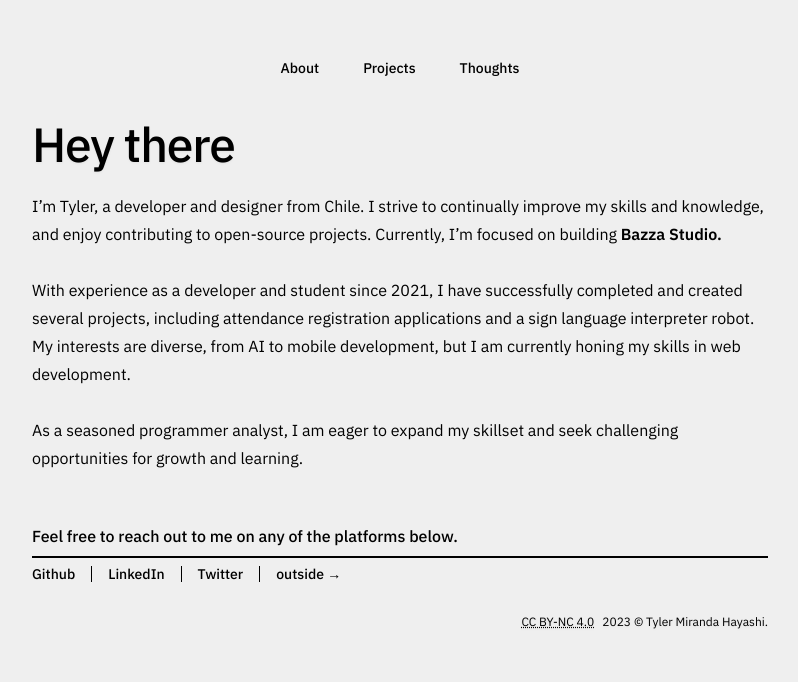
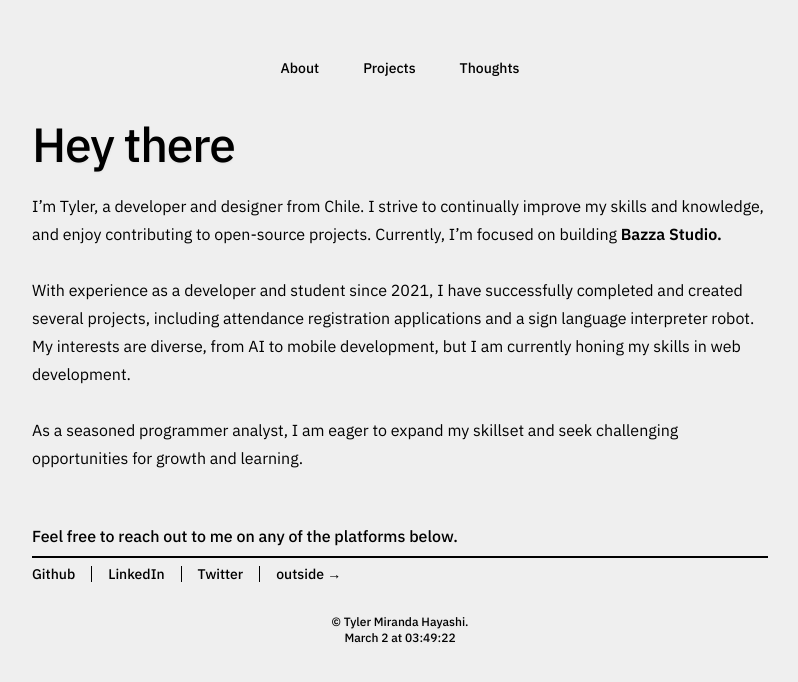
Before and after one commit to Vader-7/vw, a Next.js app: page /about in a window 1280 px wide. Shown: the top 682 px of the page, without its empty margins (240-1038 px from the left). Built offline with nearby package versions, Linux system fonts and the light colour scheme; no server answers.

Commit message:
fix: cc and blogcard

```diff
--- a/app/layout.tsx
+++ b/app/layout.tsx
@@ -5,34 +5,13 @@ import { Footer } from "@/components/Footer";
 import { NavBar } from "@/components/Navbar";
 import "@/styles/globals.css";
 import { motion } from "framer-motion";
-import { Inter } from "next/font/google";
 import { IBM_Plex_Sans } from "next/font/google";
-import { IBM_Plex_Mono } from "next/font/google";
-import { JetBrains_Mono } from "next/font/google";
-import { Fira_Code } from "next/font/google";
 import { usePathname } from "next/navigation";
-import { metadata } from "./(home)/about/page";
 
-const inter = Inter({ subsets: ["latin"], variable: "--font-inter" });
 const ibmPlexSans = IBM_Plex_Sans({
   subsets: ["latin"],
   weight: ["100", "200", "300", "400", "500", "600", "700"],
-  variable: "--font-ibm-plex-sans",
-});
-const ibmPlexMono = IBM_Plex_Mono({
-  subsets: ["latin"],
-  weight: ["100", "200", "300", "400", "500", "600", "700"],
-  variable: "--font-ibm-plex-mono",
-});
-const jetBrainsMono = JetBrains_Mono({
-  subsets: ["latin"],
-  weight: ["100", "200", "300", "400", "500", "600", "700"],
-  variable: "--font-jetbrains-mono",
-});
-const firaCode = Fira_Code({
-  subsets: ["latin"],
-  weight: ["300", "400", "500", "600", "700"],
-  variable: "--font-fira-code",
+  variable: "--font-ibmSans",
 });
 
 const variant = {
@@ -61,7 +40,8 @@ export default function RootLayout({
   return (
     <html lang="en">
       <body
-        className={`${ibmPlexSans.className} min-h-screen min-w-full bg-[#efefef] text-black antialiased dark:bg-[#0e0e0e] dark:text-white`}
+        className={`${ibmPlexSans.className}
+           min-h-screen min-w-full bg-[#efefef] text-black antialiased dark:bg-[#0e0e0e] dark:text-white`}
       >
         {
           pathname !== "/" ? (
--- a/components/CC.tsx
+++ b/components/CC.tsx
@@ -1,12 +1,38 @@
-import React from "react";
+import React, { useEffect } from "react";
 
 export const CC = () => {
+  useEffect(() => {
+    fetch("/api/time")
+      .then((res) => res.json())
+      .then((data) => {
+        setDateState(new Date(data.time));
+      });
+  }, []);
+  useEffect(() => {
+    const tick = setInterval(() => {
+      setDateState(new Date());
+    }, 1000);
+    return () => clearInterval(tick);
+  }, []);
+
+
+  const [dateState, setDateState] = React.useState(new Date());
   return (
-    <div className="relative mb-[2rem] flex items-center justify-end gap-2 font-inter text-xs antialiased drop-shadow-sm py-8">
-      <abbr title="This site and all its content are licensed under a Creative Commons Attribution-NonCommercial 4.0 International License.">
-        CC BY-NC 4.0
-      </abbr>
-      {` ${new Date().getFullYear()} © Tyler Miranda Hayashi.`}
+    <div className="relative flex items-center justify-center text-xs antialiased drop-shadow-sm font-medium py-[2rem] text-center">
+      {dateState && (
+        <span title="CC">
+          © Tyler Miranda Hayashi.
+          <br />
+          {dateState.toLocaleTimeString("en-US", {
+            month: "long",
+            day: "numeric",
+            hour: "numeric",
+            minute: "numeric",
+            second: "numeric",
+            hour12: false,
+          })}
+        </span>
+      )}
     </div>
   );
 };
--- a/components/Footer.tsx
+++ b/components/Footer.tsx
@@ -4,7 +4,7 @@ import { Separator } from "../components/ui/separator";
 
 export function Footer() {
   return (
-    <div className="relative mx-auto min-w-fit font-ibmMono">
+    <div className="relative mx-auto min-w-fit">
       <div className="space-y-1">
         <p className="pt-5 text-xs font-medium text-black dark:text-white md:text-base">
           Feel free to reach out to me on any of the platforms below.
--- a/components/articles/BlogCard.tsx
+++ b/components/articles/BlogCard.tsx
@@ -15,7 +15,7 @@ export const BlogCard: FunctionComponent<{ post: any }> = ({ post }) => {
       >
         <div className="shrink drop-shadow-sm overflow-hidden">
           <Image
-            className="object-cover object-center hover:scale-105 transition-all duration-1000"
+            className="object-cover object-center hover:scale-105 transition duration-3000"
             src={post.cover}
             alt={post.title}
             width={500}
--- a/tailwind.config.js
+++ b/tailwind.config.js
@@ -1,3 +1,4 @@
+const { fontFamily } = require("tailwindcss/defaultTheme")
 /** @type {import('tailwindcss').Config} */
 module.exports = {
   mode: 'jit',
@@ -16,6 +17,7 @@ module.exports = {
   theme: {
     container: {
       center: true,
+      fontFamily: 'ibmSans',
       padding: {
         DEFAULT: '2rem',
         sm: '7rem',
@@ -26,10 +28,12 @@ module.exports = {
     },
     extend: {
       fontFamily: {
-        inter: ['var(--font-inter)'],
-        jetbrains: ['var(--font-jetbrains-mono)'],
-        ibmMono: ['var(--font-ibm-plex-mono)'],
-        ibmSans: ['var(--font-ibm-plex-sans)'],
+        inter: ['var(--font-inter)', ...fontFamily.sans],
+      },
+      transitionDuration: {
+        '0': '0ms',
+        '2000': '2000ms',
+        '3000': '3000ms',
       },
       boxShadow: {
         '3xl': '0px 10px 38px -10px rgba(22, 23, 24, 0.35), 0px 10px 20px -15px rgba(22, 23, 24, 0.2)',
```
